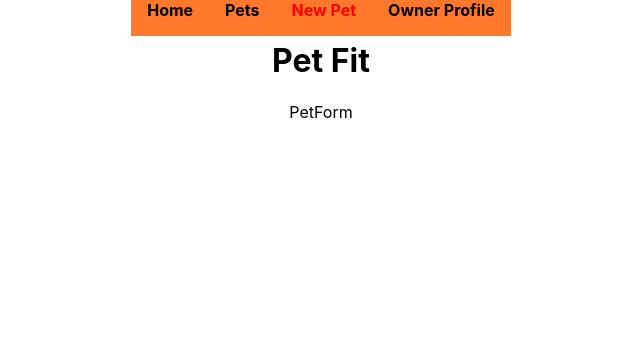
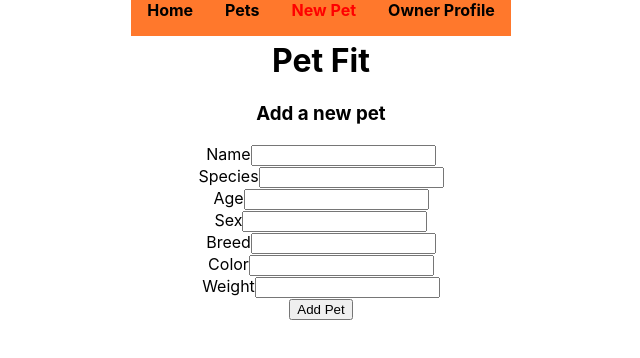
Before and after one commit to e-perlman/pet-fit-frontend, a React (Create React App) app: page /pets/new in a window 1280 px wide. Shown: the top 358 px of the page, without its empty margins (319-959 px from the left). Built offline with nearby package versions, Linux system fonts and the light colour scheme.

Commit message:
add submit and fetch to pet form

```diff
--- a/src/components/PetForm.js
+++ b/src/components/PetForm.js
@@ -2,17 +2,77 @@ import { useState,useEffect } from "react"
 import { useHistory } from "react-router-dom"
 
 const PetForm = () => {
-  const [name, setName] = useState('')
-  const [species, setSpecies] = useState('')
-  const [age, setAge] = useState('')
-  const [sex, setSex] = useState('')
-  const [breed, setBreed] = useState('')
-  const [color, setColor] = useState('')
-  const [weight, setWeight] = useState('')
+  const [pet,setPet]=useState({
+    name:'',
+    species:'',
+    age:'',
+    sex:'',
+    breed:'',
+    color:'',
+    weight:''
+  })
+  const history=useHistory
 
+  const handleChange = (e) => {
+    setPet({
+      ...pet,
+      [e.target.name]: e.target.value
+    })
+  }
 
+  const handleSubmit= e => {
+    e.preventDefault()
+    if ([pet.name,pet.species,pet.age,pet.sex,pet.breed,pet.color,pet.weight].some(val=>val.trim()==='')){
+      alert('You must fill in all inputs before submitting.')
+    }
+    // format keys with snake case for backend
+    const newPet={
+      name:pet.name,
+      species:pet.species,
+      age:pet.age,
+      sex:pet.sex,
+      breed:pet.breed,
+      color:pet.color,
+      weigth:pet.weight
+    }
+    fetch('http://127.0.0.1:9393/pets',{
+      method:'POST',
+      headers:{
+        'Content-Type':'application/json'
+      },
+      body: JSON.stringify(newPet)
+    })
+    .then(()=>history.push('/pets'))
+  }
   return (
-    <div>PetForm</div>
+    <>
+      <h3>Add a new pet</h3>
+      <form onSubmit={handleSubmit}>
+        <label htmlFor="name">Name</label>
+        <input onChange={handleChange} type='text' name='name' value={pet.name} required></input><br/>
+
+        <label htmlFor="species">Species</label>
+        <input onChange={handleChange} type='text' name='species' value={pet.species} required></input><br/>
+
+        <label htmlFor="age">Age</label>
+        <input onChange={handleChange} type='number' name='age' value={pet.age} required></input><br/>
+
+        <label htmlFor="sex">Sex</label>
+        <input onChange={handleChange} type='text' name='sex' value={pet.sex} required></input><br/>
+
+        <label htmlFor="breed">Breed</label>
+        <input onChange={handleChange} type='text' name='breed' value={pet.breed} required></input><br/>
+
+        <label htmlFor="color">Color</label>
+        <input onChange={handleChange} type='text' name='color' value={pet.color} required></input><br/>
+
+        <label htmlFor="weight">Weight</label>
+        <input onChange={handleChange} type='number' name='weight' value={pet.weight} required></input><br/>
+
+        <input type='submit' value='Add Pet'></input>
+
+      </form>
+    </>
   )
 }
 
```
